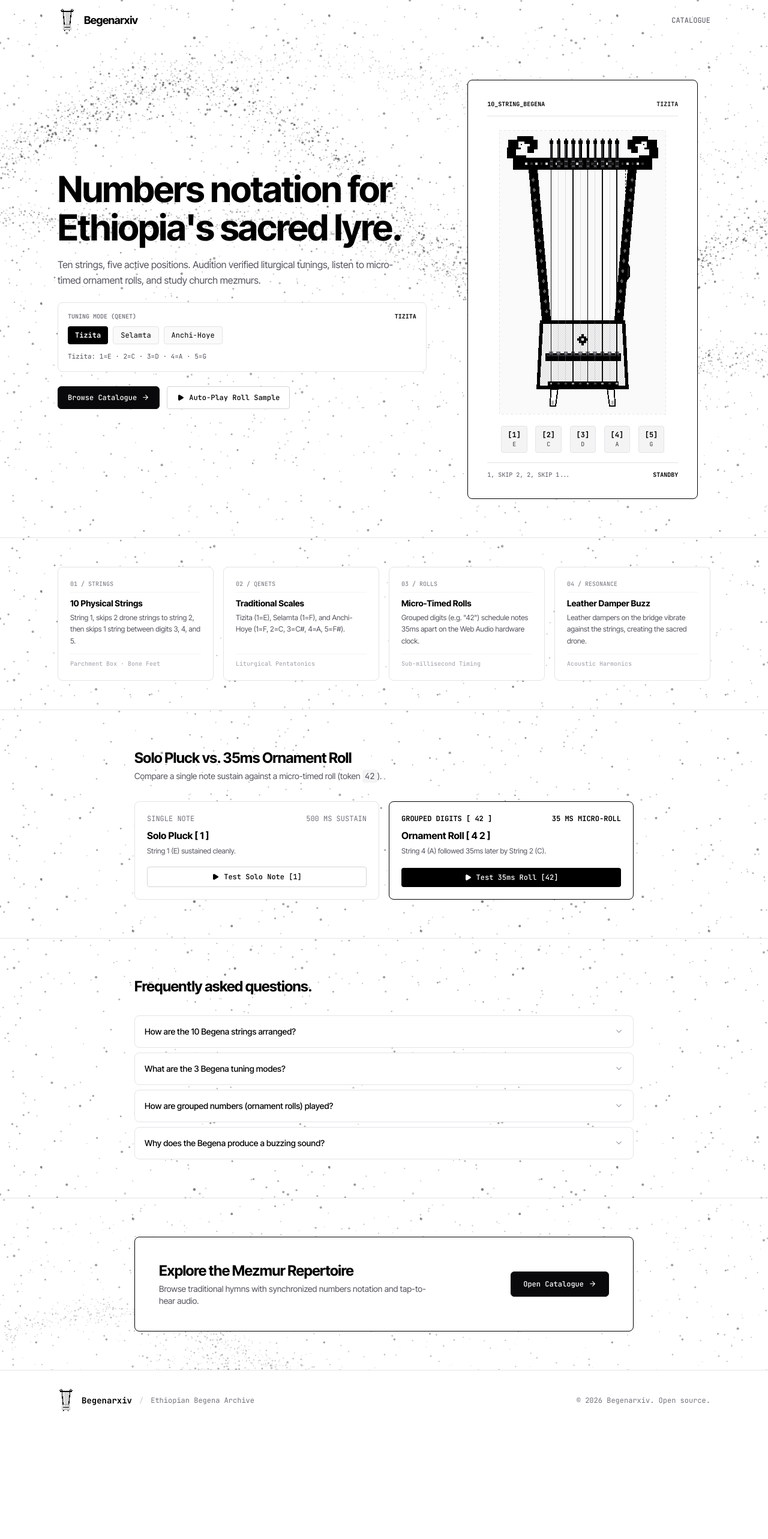
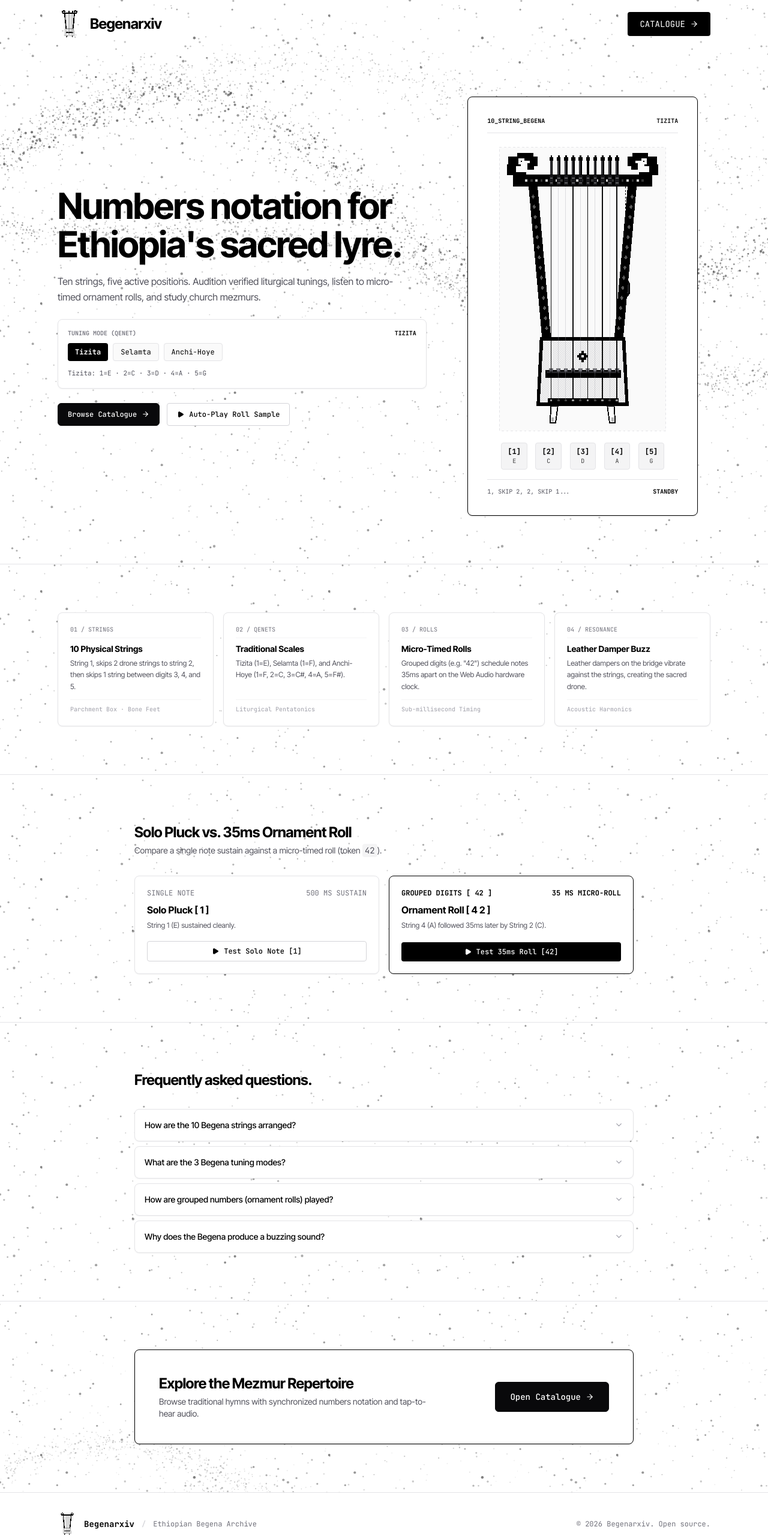
Before and after one commit to nebi-uo/begenarxiv, a React (Vite) app in the folder client/: page / in a window 1280 px wide. Shown: the top 2566 px of the page at 60% size. Before the commit the page ends 2385 px from the top, so only its background shows below. Built offline with nearby package versions, Linux system fonts and the light colour scheme.

Commit message:
Animation addition and navbar scale up

```diff
--- a/client/src/components/PixelBegena.tsx
+++ b/client/src/components/PixelBegena.tsx
@@ -51,7 +51,7 @@ export default function PixelBegena({
     return (
       <svg
         viewBox="0 0 320 520"
-        className="w-8 h-10 pixel-art select-none inline-block shrink-0"
+        className="w-full h-full pixel-art select-none inline-block shrink-0"
         shapeRendering="crispEdges"
       >
         {/* Top Scroll Horns */}
--- a/client/src/pages/LandingPage.tsx
+++ b/client/src/pages/LandingPage.tsx
@@ -1,6 +1,6 @@
 import { useState, useEffect, useRef, useCallback } from 'react';
 import { Link } from 'react-router-dom';
-import { motion, AnimatePresence } from 'framer-motion';
+import { motion, AnimatePresence, useScroll, useTransform } from 'framer-motion';
 import {
   ArrowRight,
   Play,
@@ -30,6 +30,33 @@ const SAMPLE_HYMN_SEQUENCE: DemoStep[] = [
   { position: 1, durationMs: 650 },
 ];
 
+const TELEMETRY_CARDS = [
+  {
+    num: '01 / STRINGS',
+    title: '10 Physical Strings',
+    desc: 'String 1, skips 2 drone strings to string 2, then skips 1 string between digits 3, 4, and 5.',
+    sub: 'Parchment Box · Bone Feet',
+  },
+  {
+    num: '02 / QENETS',
+    title: 'Traditional Scales',
+    desc: 'Tizita (1=E), Selamta (1=F), and Anchi-Hoye (1=F, 2=C, 3=C#, 4=A, 5=F#).',
+    sub: 'Liturgical Pentatonics',
+  },
+  {
+    num: '03 / ROLLS',
+    title: 'Micro-Timed Rolls',
+    desc: 'Grouped digits (e.g. "42") schedule notes 35ms apart on the Web Audio hardware clock.',
+    sub: 'Sub-millisecond Timing',
+  },
+  {
+    num: '04 / RESONANCE',
+    title: 'Leather Damper Buzz',
+    desc: 'Leather dampers on the bridge vibrate against the strings, creating the sacred drone.',
+    sub: 'Acoustic Harmonics',
+  },
+];
+
 const FAQS = [
   {
     q: 'How are the 10 Begena strings arranged?',
@@ -57,6 +84,10 @@ export default function LandingPage() {
   const [activeFaq, setActiveFaq] = useState<number | null>(null);
   const [rollTesting, setRollTesting] = useState<string | null>(null);
   const [isScrolled, setIsScrolled] = useState(false);
+
+  const { scrollY } = useScroll();
+  const sandY = useTransform(scrollY, [0, 900], [0, 75]);
+  const sandBottomY = useTransform(scrollY, [600, 2400], [50, -50]);
 
   const demoTimeoutRef = useRef<ReturnType<typeof setTimeout> | null>(null);
   const stopRequestedRef = useRef(false);
@@ -167,10 +198,11 @@ export default function LandingPage() {
   const currentTuningNotes = BEGENA_TUNINGS[currentMode];
 
   return (
-    <div className="relative min-h-screen bg-transparent text-black font-sans selection:bg-black selection:text-white overflow-hidden">
-      {/* Wind-Blown Sand Particles Drift (Matching reference image) */}
-      <div
-        className="pointer-events-none absolute inset-x-0 top-0 h-[700px] sm:h-[820px] overflow-hidden select-none z-0"
+    <div className="relative min-h-screen bg-transparent text-black font-sans selection:bg-black selection:text-white">
+      {/* Wind-Blown Sand Particles Drift (Matching reference image with parallax scroll) */}
+      <motion.div
+        style={{ y: sandY }}
+        className="pointer-events-none absolute inset-x-0 top-0 h-[700px] sm:h-[860px] overflow-hidden select-none z-0"
         aria-hidden="true"
       >
         <img
@@ -178,40 +210,49 @@ export default function LandingPage() {
           alt=""
           className="w-full h-full object-cover object-top opacity-65 pointer-events-none"
         />
-      </div>
+      </motion.div>
 
-      {/* Top Navbar - Enlarged slightly, prominent logo, transparent at top, glassmorphic on scroll */}
+      {/* Top Navbar - Scaled up, prominent logo, sticky top, glassmorphic on scroll */}
       <header
-        className={`sticky top-0 z-40 transition-all duration-200 ${
+        className={`sticky top-0 z-50 transition-all duration-200 ${
           isScrolled
-            ? 'bg-white/85 backdrop-blur-md border-b border-zinc-200/80 shadow-xs'
+            ? 'bg-white/90 backdrop-blur-md border-b border-zinc-200/90 shadow-xs'
             : 'bg-transparent border-b border-transparent'
         }`}
       >
-        <div className="max-w-6xl mx-auto px-4 sm:px-6 lg:px-8 h-16 sm:h-[68px] flex items-center justify-between">
-          <Link to="/" className="flex items-center gap-3">
-            <div className="w-8 h-10 flex items-center justify-center shrink-0">
+        <div className="max-w-6xl mx-auto px-4 sm:px-6 lg:px-8 h-18 sm:h-20 flex items-center justify-between">
+          <Link to="/" className="flex items-center gap-3.5 group">
+            <div className="w-9 h-11 sm:w-10 sm:h-12 flex items-center justify-center shrink-0 transition-transform group-hover:scale-105">
               <PixelBegena size="icon" interactive={false} />
             </div>
-            <span className="font-bold tracking-tight text-lg text-black">
+            <span className="font-bold tracking-tight text-xl sm:text-2xl text-black">
               Begenarxiv
             </span>
           </Link>
 
-          <nav className="flex items-center gap-4 sm:gap-6 text-xs font-mono">
-            <Link to="/catalogue" className="hover:text-black text-zinc-600 transition-colors">
-              CATALOGUE
+          <nav className="flex items-center gap-4 sm:gap-6 text-xs sm:text-sm font-mono">
+            <Link
+              to="/catalogue"
+              className="inline-flex items-center gap-2 bg-black hover:bg-zinc-800 text-white text-xs sm:text-sm font-mono px-4 py-2 sm:px-5 sm:py-2.5 rounded transition-all duration-150 shadow-xs"
+            >
+              <span>CATALOGUE</span>
+              <ArrowRight size={14} />
             </Link>
           </nav>
         </div>
       </header>
 
       {/* Hero Section */}
-      <section className="relative z-10 pt-8 sm:pt-12 md:pt-16 pb-12 sm:pb-16 bg-transparent" id="studio">
+      <section className="relative z-10 pt-8 sm:pt-14 md:pt-20 pb-12 sm:pb-20 bg-transparent" id="studio">
         <div className="max-w-6xl mx-auto px-4 sm:px-6 lg:px-8">
           <div className="grid grid-cols-1 lg:grid-cols-12 gap-8 lg:gap-12 items-center">
             {/* Left Column: Headline, Mode Selector, Description & Actions */}
-            <div className="lg:col-span-7">
+            <motion.div
+              initial={{ opacity: 0, y: 28 }}
+              animate={{ opacity: 1, y: 0 }}
+              transition={{ duration: 0.65, ease: [0.16, 1, 0.3, 1] }}
+              className="lg:col-span-7"
+            >
               <h1 className="text-3xl sm:text-5xl lg:text-6xl font-bold tracking-tight text-black leading-[1.08] mb-4">
                 Numbers notation for Ethiopia's sacred lyre.
               </h1>
@@ -222,7 +263,12 @@ export default function LandingPage() {
               </p>
 
               {/* 3 Traditional Tune Modes */}
-              <div className="mb-6 p-4 rounded-lg border border-zinc-200 bg-white">
+              <motion.div
+                initial={{ opacity: 0, y: 16 }}
+                animate={{ opacity: 1, y: 0 }}
+                transition={{ duration: 0.6, delay: 0.15, ease: [0.16, 1, 0.3, 1] }}
+                className="mb-6 p-4 rounded-lg border border-zinc-200 bg-white shadow-xs"
+              >
                 <div className="flex items-center justify-between text-xs font-mono mb-2.5">
                   <span className="text-zinc-500 font-semibold uppercase text-[10px]">
                     TUNING MODE (QENET)
@@ -251,10 +297,15 @@ export default function LandingPage() {
                   {currentMode === 'Selamta' && 'Selamta: 1=F · 2=C · 3=D · 4=A · 5=G (String 1 shifted to F)'}
                   {currentMode === 'Anchi-Hoye' && 'Anchi-Hoye: 1=F · 2=C · 3=C# · 4=A · 5=F#'}
                 </div>
-              </div>
+              </motion.div>
 
               {/* Action Buttons */}
-              <div className="flex flex-wrap items-center gap-3">
+              <motion.div
+                initial={{ opacity: 0, y: 16 }}
+                animate={{ opacity: 1, y: 0 }}
+                transition={{ duration: 0.6, delay: 0.25, ease: [0.16, 1, 0.3, 1] }}
+                className="flex flex-wrap items-center gap-3"
+              >
                 <Link to="/catalogue">
                   <Button variant="primary" className="text-xs px-4 py-2.5">
                     Browse Catalogue <ArrowRight size={13} />
@@ -279,12 +330,17 @@ export default function LandingPage() {
                     </>
                   )}
                 </button>
-              </div>
-            </div>
+              </motion.div>
+            </motion.div>
 
             {/* Right Column: Handcrafted 10-String Begena (Single Previewer on Page) */}
-            <div className="lg:col-span-5 flex flex-col items-center w-full">
-              <div className="pixel-box p-4 sm:p-6 md:p-8 bg-white w-full max-w-[320px] sm:max-w-sm flex flex-col items-center rounded-lg">
+            <motion.div
+              initial={{ opacity: 0, scale: 0.94, y: 24 }}
+              animate={{ opacity: 1, scale: 1, y: 0 }}
+              transition={{ duration: 0.75, delay: 0.2, ease: [0.16, 1, 0.3, 1] }}
+              className="lg:col-span-5 flex flex-col items-center w-full"
+            >
+              <div className="pixel-box p-4 sm:p-6 md:p-8 bg-white w-full max-w-[320px] sm:max-w-sm flex flex-col items-center rounded-lg shadow-sm">
                 <div className="w-full flex items-center justify-between border-b border-zinc-200 pb-3 mb-4 text-[10px] font-mono text-zinc-600">
                   <span className="font-bold text-black">10_STRING_BEGENA</span>
                   <span className="text-black font-semibold">{currentMode.toUpperCase()}</span>
@@ -307,105 +363,73 @@ export default function LandingPage() {
                   </span>
                 </div>
               </div>
-            </div>
+            </motion.div>
           </div>
         </div>
       </section>
 
-      {/* Telemetry Overview Cards (Clean, flat, no top badges) */}
-      <section className="py-12 bg-transparent border-t border-zinc-200">
+      {/* Telemetry Overview Cards (Clean, flat, on-scroll animated) */}
+      <section className="py-14 sm:py-20 bg-transparent border-t border-zinc-200">
         <div className="max-w-6xl mx-auto px-4 sm:px-6 lg:px-8">
           <div className="grid grid-cols-1 sm:grid-cols-2 lg:grid-cols-4 gap-4">
-            {/* Card 1: Morphology */}
-            <div className="p-5 bg-white border border-zinc-200 rounded-lg flex flex-col justify-between">
+            {TELEMETRY_CARDS.map((card, idx) => (
+              <motion.div
+                key={card.num}
+                initial={{ opacity: 0, y: 32 }}
+                whileInView={{ opacity: 1, y: 0 }}
+                viewport={{ once: true, margin: '-50px' }}
+                transition={{ duration: 0.5, delay: idx * 0.1, ease: [0.21, 0.47, 0.32, 0.98] }}
+                whileHover={{ y: -4, transition: { duration: 0.2 } }}
+                className="p-5 bg-white border border-zinc-200 rounded-lg flex flex-col justify-between shadow-xs hover:border-zinc-400 transition-colors"
+              >
                 <div>
                   <div className="text-[10px] font-mono text-zinc-500 mb-2 pb-1.5 border-b border-zinc-100">
-                  01 / STRINGS
+                    {card.num}
                   </div>
                   <h3 className="font-bold text-sm text-black mb-1">
-                  10 Physical Strings
+                    {card.title}
                   </h3>
                   <p className="text-xs text-zinc-600 leading-relaxed">
-                  String 1, skips 2 drone strings to string 2, then skips 1 string between digits 3, 4, and 5.
+                    {card.desc}
                   </p>
                 </div>
                 <div className="mt-3 pt-2 border-t border-zinc-100 font-mono text-[10px] text-zinc-400">
-                Parchment Box · Bone Feet
+                  {card.sub}
                 </div>
-            </div>
-
-            {/* Card 2: 3 Qenets */}
-            <div className="p-5 bg-white border border-zinc-200 rounded-lg flex flex-col justify-between">
-              <div>
-                <div className="text-[10px] font-mono text-zinc-500 mb-2 pb-1.5 border-b border-zinc-100">
-                  02 / QENETS
-                </div>
-                <h3 className="font-bold text-sm text-black mb-1">
-                  Traditional Scales
-                </h3>
-                <p className="text-xs text-zinc-600 leading-relaxed">
-                  Tizita (1=E), Selamta (1=F), and Anchi-Hoye (1=F, 2=C, 3=C#, 4=A, 5=F#).
-                </p>
-              </div>
-              <div className="mt-3 pt-2 border-t border-zinc-100 font-mono text-[10px] text-zinc-400">
-                Liturgical Pentatonics
-              </div>
-            </div>
-
-            {/* Card 3: 35ms Ornament Rolls */}
-            <div className="p-5 bg-white border border-zinc-200 rounded-lg flex flex-col justify-between">
-              <div>
-                <div className="text-[10px] font-mono text-zinc-500 mb-2 pb-1.5 border-b border-zinc-100">
-                  03 / ROLLS
-                </div>
-                <h3 className="font-bold text-sm text-black mb-1">
-                  Micro-Timed Rolls
-                </h3>
-                <p className="text-xs text-zinc-600 leading-relaxed">
-                  Grouped digits (e.g. "42") schedule notes 35ms apart on the Web Audio hardware clock.
-                </p>
-              </div>
-              <div className="mt-3 pt-2 border-t border-zinc-100 font-mono text-[10px] text-zinc-400">
-                Sub-millisecond Timing
-              </div>
-            </div>
-
-            {/* Card 4: Acoustic Buzz */}
-            <div className="p-5 bg-white border border-zinc-200 rounded-lg flex flex-col justify-between">
-              <div>
-                <div className="text-[10px] font-mono text-zinc-500 mb-2 pb-1.5 border-b border-zinc-100">
-                  04 / RESONANCE
-                </div>
-                <h3 className="font-bold text-sm text-black mb-1">
-                  Leather Damper Buzz
-                </h3>
-                <p className="text-xs text-zinc-600 leading-relaxed">
-                  Leather dampers on the bridge vibrate against the strings, creating the sacred drone.
-                </p>
-              </div>
-              <div className="mt-3 pt-2 border-t border-zinc-100 font-mono text-[10px] text-zinc-400">
-                Acoustic Harmonics
-              </div>
-            </div>
+              </motion.div>
+            ))}
           </div>
         </div>
       </section>
 
       {/* The Roll Lab: Fast Ornaments A/B Test */}
-      <section className="py-12 sm:py-16 bg-transparent border-t border-zinc-200" id="rolls">
+      <section className="py-14 sm:py-20 bg-transparent border-t border-zinc-200" id="rolls">
         <div className="max-w-4xl mx-auto px-4 sm:px-6 lg:px-8">
-          <div className="mb-8">
+          <motion.div
+            initial={{ opacity: 0, y: 24 }}
+            whileInView={{ opacity: 1, y: 0 }}
+            viewport={{ once: true, margin: '-60px' }}
+            transition={{ duration: 0.5 }}
+            className="mb-8"
+          >
             <h2 className="text-xl sm:text-2xl font-bold tracking-tight text-black">
               Solo Pluck vs. 35ms Ornament Roll
             </h2>
             <p className="text-xs sm:text-sm text-zinc-600 mt-1">
               Compare a single note sustain against a micro-timed roll (token <code className="font-mono bg-zinc-100 px-1 py-0.5 rounded">42</code>).
             </p>
-          </div>
+          </motion.div>
 
           <div className="grid grid-cols-1 sm:grid-cols-2 gap-4">
             {/* Solo Note Card */}
-            <div className="p-5 border border-zinc-200 rounded-lg bg-white flex flex-col justify-between">
+            <motion.div
+              initial={{ opacity: 0, x: -28 }}
+              whileInView={{ opacity: 1, x: 0 }}
+              viewport={{ once: true, margin: '-50px' }}
+              transition={{ duration: 0.55, ease: [0.21, 0.47, 0.32, 0.98] }}
+              whileHover={{ y: -3, transition: { duration: 0.2 } }}
+              className="p-5 border border-zinc-200 rounded-lg bg-white flex flex-col justify-between shadow-xs hover:border-zinc-400 transition-colors"
+            >
               <div>
                 <div className="flex items-center justify-between font-mono text-xs text-zinc-500 mb-2">
                   <span>SINGLE NOTE</span>
@@ -429,10 +453,17 @@ export default function LandingPage() {
                 <Play size={12} className="fill-current" />
                 <span>Test Solo Note [1]</span>
               </button>
-            </div>
+            </motion.div>
 
             {/* Fast Roll Card */}
-            <div className="p-5 border border-black rounded-lg bg-white flex flex-col justify-between">
+            <motion.div
+              initial={{ opacity: 0, x: 28 }}
+              whileInView={{ opacity: 1, x: 0 }}
+              viewport={{ once: true, margin: '-50px' }}
+              transition={{ duration: 0.55, delay: 0.1, ease: [0.21, 0.47, 0.32, 0.98] }}
+              whileHover={{ y: -3, transition: { duration: 0.2 } }}
+              className="p-5 border border-black rounded-lg bg-white flex flex-col justify-between shadow-xs"
+            >
               <div>
                 <div className="flex items-center justify-between font-mono text-xs text-black font-bold mb-2">
                   <span>GROUPED DIGITS [ 42 ]</span>
@@ -456,27 +487,37 @@ export default function LandingPage() {
                 <Play size={12} className="fill-current" />
                 <span>Test 35ms Roll [42]</span>
               </button>
-            </div>
+            </motion.div>
           </div>
         </div>
       </section>
 
       {/* FAQ Section */}
-      <section className="py-12 sm:py-16 bg-transparent border-t border-zinc-200" id="faq">
+      <section className="py-14 sm:py-20 bg-transparent border-t border-zinc-200" id="faq">
         <div className="max-w-4xl mx-auto px-4 sm:px-6 lg:px-8">
-          <div className="mb-8">
+          <motion.div
+            initial={{ opacity: 0, y: 20 }}
+            whileInView={{ opacity: 1, y: 0 }}
+            viewport={{ once: true, margin: '-60px' }}
+            transition={{ duration: 0.5 }}
+            className="mb-8"
+          >
             <h2 className="text-xl sm:text-2xl font-bold tracking-tight text-black">
               Frequently asked questions.
             </h2>
-          </div>
+          </motion.div>
 
           <div className="space-y-2">
             {FAQS.map((faq, index) => {
               const isOpen = activeFaq === index;
               return (
-                <div
+                <motion.div
                   key={index}
-                  className="border border-zinc-200 bg-white rounded-lg overflow-hidden"
+                  initial={{ opacity: 0, y: 16 }}
+                  whileInView={{ opacity: 1, y: 0 }}
+                  viewport={{ once: true, margin: '-40px' }}
+                  transition={{ duration: 0.4, delay: index * 0.08 }}
+                  className="border border-zinc-200 bg-white rounded-lg overflow-hidden shadow-xs hover:border-zinc-300 transition-colors"
                 >
                   <button
                     onClick={() => setActiveFaq(isOpen ? null : index)}
@@ -505,7 +546,7 @@ export default function LandingPage() {
                       </motion.div>
                     )}
                   </AnimatePresence>
-                </div>
+                </motion.div>
               );
             })}
           </div>
@@ -513,8 +554,9 @@ export default function LandingPage() {
       </section>
 
       {/* Bottom CTA with Subtle Sand Wind Drift */}
-      <section className="relative py-12 sm:py-16 bg-transparent border-t border-zinc-200 overflow-hidden">
-        <div
+      <section className="relative py-14 sm:py-20 bg-transparent border-t border-zinc-200 overflow-hidden">
+        <motion.div
+          style={{ y: sandBottomY }}
           className="pointer-events-none absolute inset-x-0 bottom-0 h-full overflow-hidden select-none z-0 opacity-40"
           aria-hidden="true"
         >
@@ -523,10 +565,17 @@ export default function LandingPage() {
             alt=""
             className="w-full h-full object-cover object-bottom pointer-events-none rotate-180"
           />
-        </div>
+        </motion.div>
 
-        <div className="relative z-10 max-w-4xl mx-auto px-4 sm:px-6 lg:px-8">
-          <div className="p-6 sm:p-8 md:p-10 bg-white border border-black rounded-lg flex flex-col sm:flex-row items-start sm:items-center justify-between gap-6 shadow-xs">
+        <motion.div
+          initial={{ opacity: 0, y: 32, scale: 0.98 }}
+          whileInView={{ opacity: 1, y: 0, scale: 1 }}
+          viewport={{ once: true, margin: '-50px' }}
+          transition={{ duration: 0.6, ease: [0.16, 1, 0.3, 1] }}
+          whileHover={{ y: -2, transition: { duration: 0.2 } }}
+          className="relative z-10 max-w-4xl mx-auto px-4 sm:px-6 lg:px-8"
+        >
+          <div className="p-6 sm:p-8 md:p-10 bg-white border border-black rounded-lg flex flex-col sm:flex-row items-start sm:items-center justify-between gap-6 shadow-sm">
             <div>
               <h2 className="text-xl sm:text-2xl font-bold tracking-tight text-black">
                 Explore the Mezmur Repertoire
@@ -537,19 +586,19 @@ export default function LandingPage() {
             </div>
 
             <Link to="/catalogue" className="w-full sm:w-auto">
-              <Button variant="primary" className="text-xs px-5 py-3 w-full sm:w-auto justify-center">
-                Open Catalogue <ArrowRight size={13} />
+              <Button variant="primary" className="text-xs sm:text-sm px-6 py-3.5 w-full sm:w-auto justify-center font-mono">
+                Open Catalogue <ArrowRight size={14} />
               </Button>
             </Link>
           </div>
-        </div>
+        </motion.div>
       </section>
 
       {/* Footer */}
       <footer className="border-t border-zinc-200 bg-white py-6 sm:py-8">
         <div className="max-w-6xl mx-auto px-4 sm:px-6 lg:px-8 text-xs font-mono text-zinc-500 flex flex-col sm:flex-row items-center justify-between gap-4">
           <div className="flex items-center gap-3 text-black font-semibold">
-            <div className="w-7 h-9 flex items-center justify-center shrink-0">
+            <div className="w-8 h-10 flex items-center justify-center shrink-0">
               <PixelBegena size="icon" interactive={false} />
             </div>
             <span className="text-sm font-bold">Begenarxiv</span>
```
Also changed, not shown: client/src/components/Layout.tsx (+10 -10 lines). Lines whose indentation alone changed are shown as unchanged.
